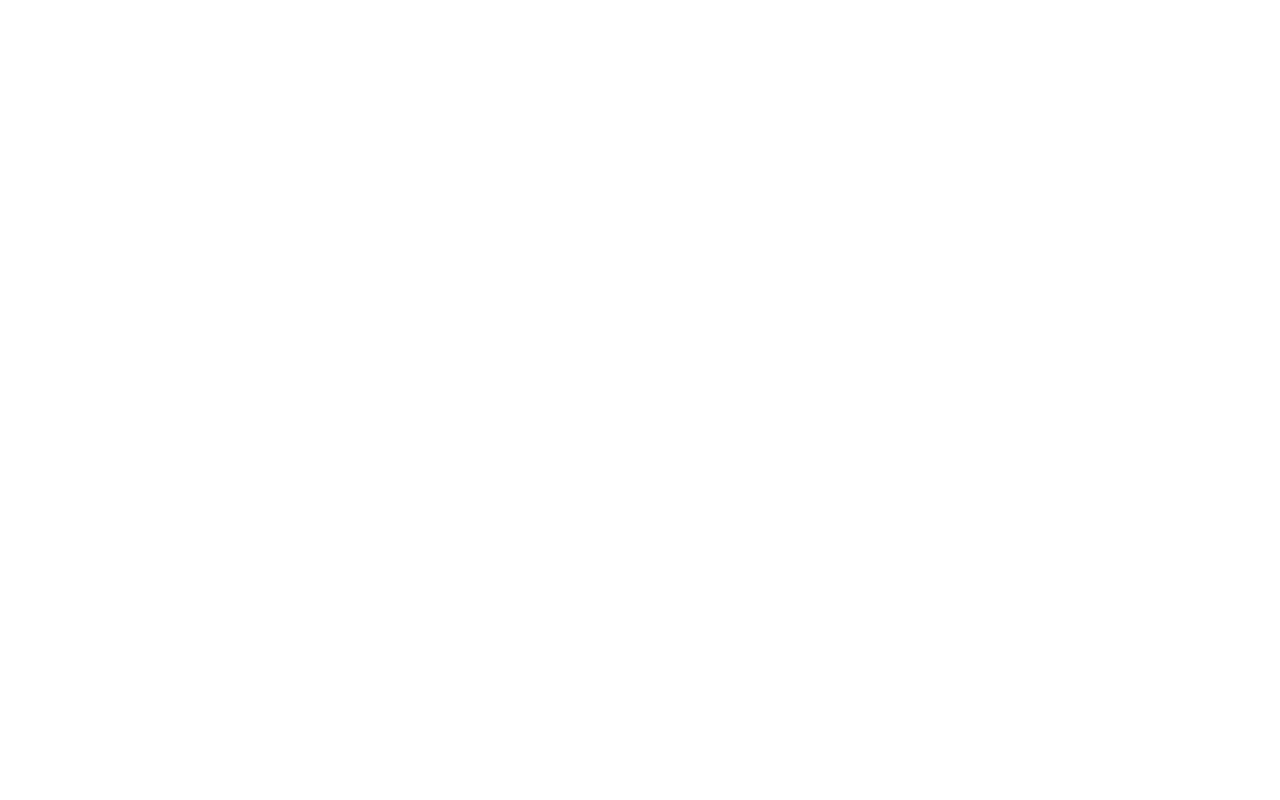
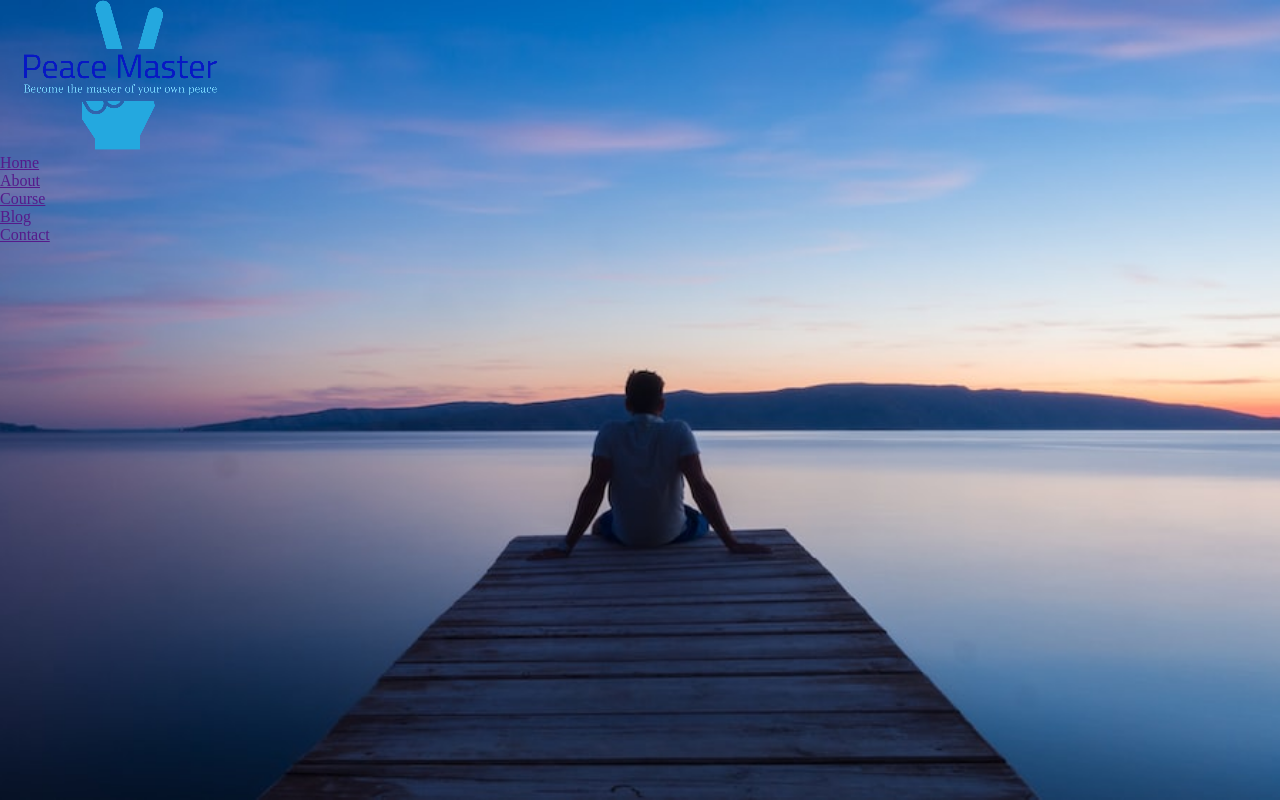
Before and after one commit to JordanKingVeoxyl/Peace-Master, a plain HTML site: page index.html in a window 1280 px wide. Drawn offline with Linux system fonts and the light colour scheme.

Commit message:
Added and attatched a stylesheet to my HTML as well as created navigation links and a logo

```diff
--- /dev/null
+++ b/assets/CSS/style.css
@@ -0,0 +1,13 @@
+* {
+    margin: 0;
+    padding: 0;
+}
+
+.header {
+    min-height: 100vh;
+    width: 100%;
+    background-image: url("../images/man-sitting-on-bridge-over-water.png");
+    background-position: center;
+    background-size: cover;
+    position: relative;
+}
--- a/index.html
+++ b/index.html
@@ -1,12 +1,29 @@
 <!DOCTYPE html>
-<html lang="en">
+<html>
+
 <head>
-    <meta charset="UTF-8">
-    <meta http-equiv="X-UA-Compatible" content="IE=edge">
-    <meta name="viewport" content="width=device-width, initial-scale=1.0">
-    <title>Document</title>
+    <meta name="viewport" content="with=device-width, initial-scale=1.0">
+    <meta name="description" content="Meditation, yoga and mindfulness education for beginners and beyond">
+    <meta name="keywords" content="meditation, yoga, mindfulness, beginner, how to meditate">
+    <title>Peace Master</title>
+    <link rel="stylesheet" href="assets/CSS/style.css">
 </head>
+
 <body>
+    <header class="header">
+        <nav>
+            <a href="index.html"><img src="assets/images/final-peace-master-logo.png" alt="Peace Master website logo"></a>
+            <div class="nav-links">
+                <ul>
+                    <li><a href="">Home</a></li>
+                    <li><a href="">About</a></li>
+                    <li><a href="">Course</a></li>
+                    <li><a href="">Blog</a></li>
+                    <li><a href="">Contact</a></li>
+                </ul>
+            </div>
+        </nav>
+    </header>
 
 </body>
 </html>
```
Also changed, not shown: assets/images/final-peace-master-logo.png (added), assets/images/man-meditating-at-home.webp (added), assets/images/man-sitting-on-bridge-over-water.png (added), assets/images/peace-master-logo-on-transparent-background.png (added), assets/images/peace-master-logo.png (added), assets/images/resized-peace-master-logo.png (added).
